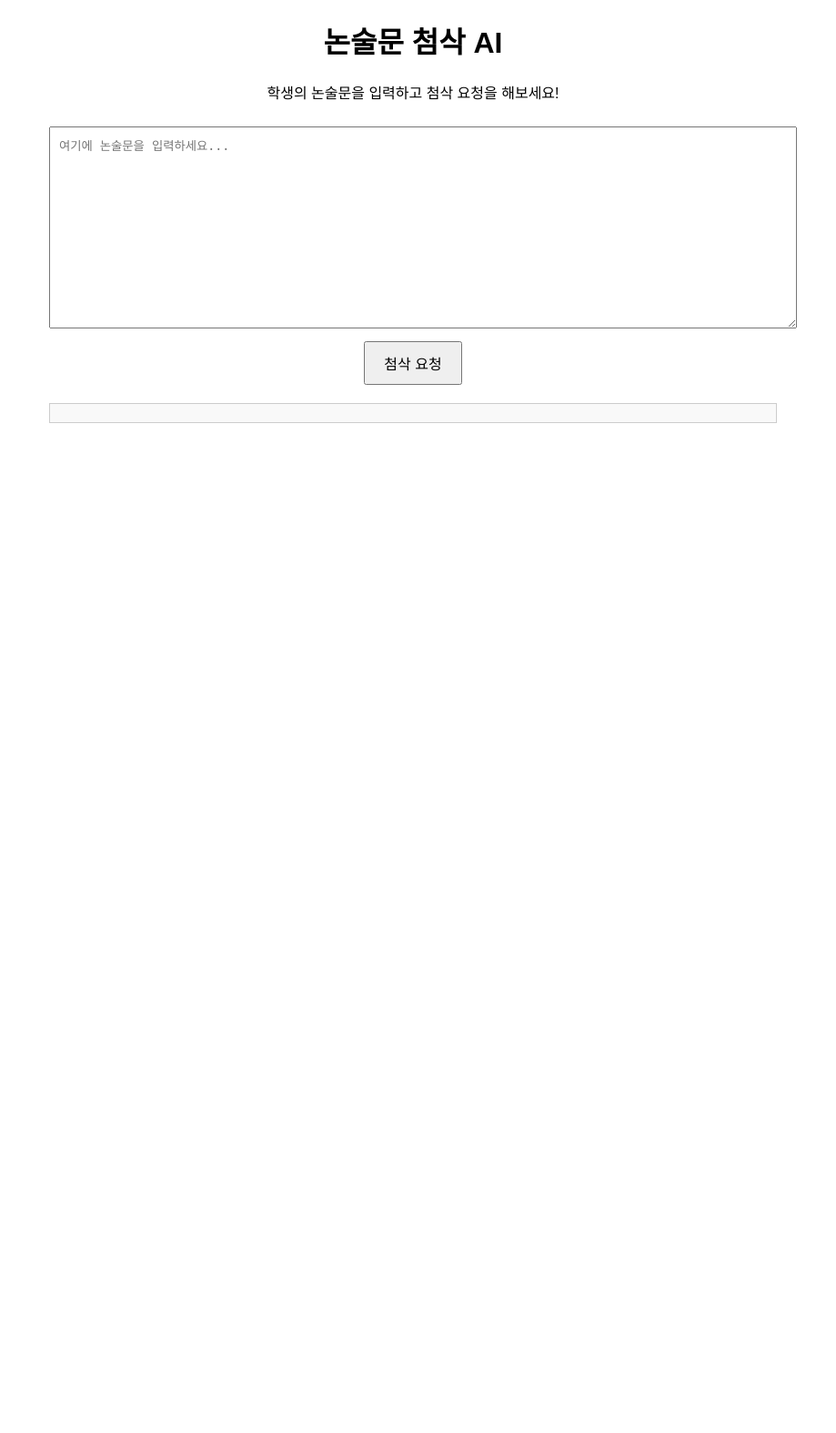
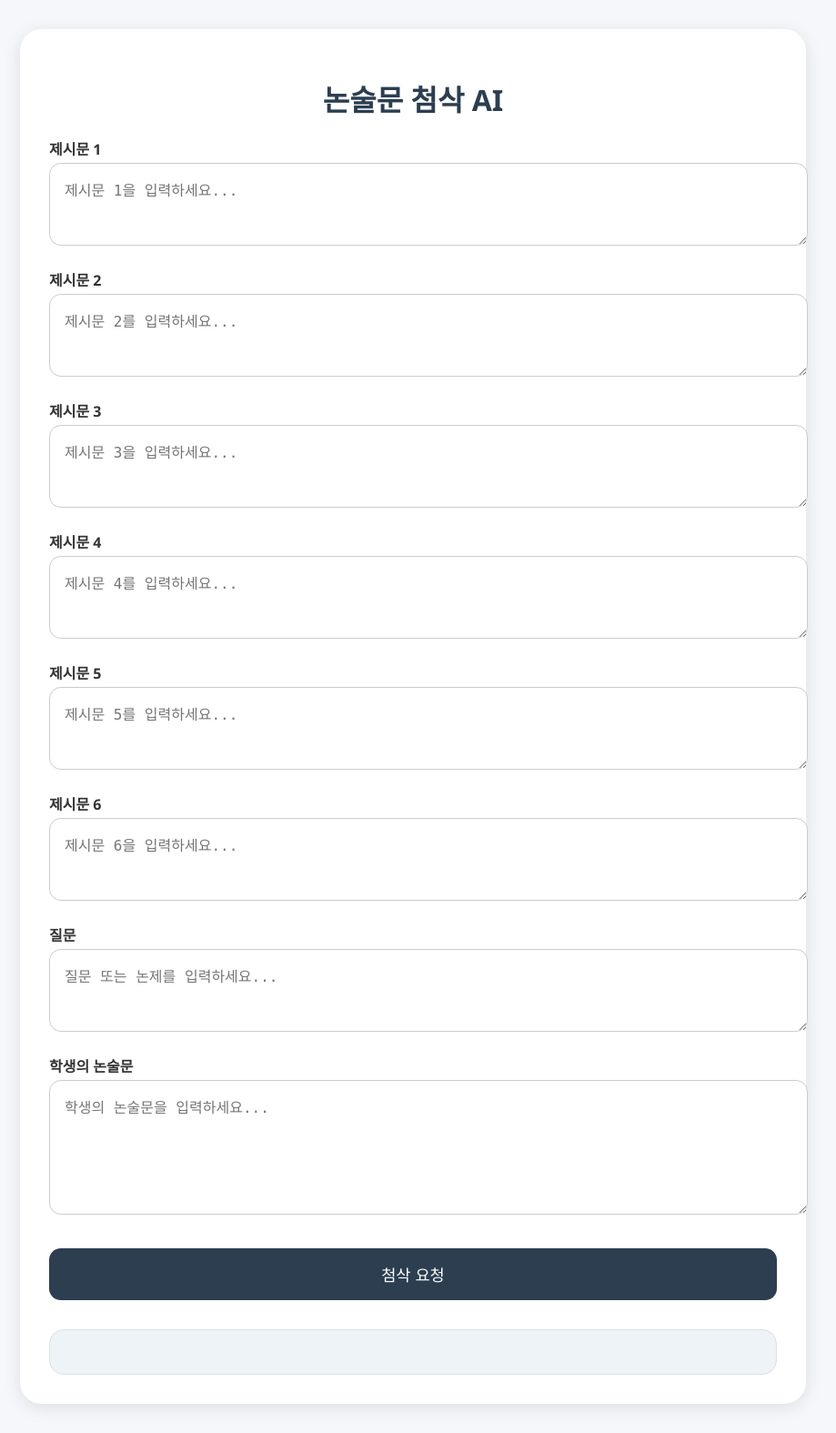
Before and after one commit to cho-huiseong/flask-essay-review, a Flask app: page / in a window 1280 px wide. Shown: the whole page at 91% size, without its empty margins (186-1105 px from the left). Before the commit the page ends 465 px from the top, so only its background shows below. Run offline with Flask 3, Linux system fonts and the light colour scheme.

Commit message:
Update: UI 개선 및 Render 배포 준비 완료

```diff
--- a/templates/index.html
+++ b/templates/index.html
@@ -2,60 +2,130 @@
 <html lang="ko">
 <head>
   <meta charset="UTF-8">
-    <meta name="viewport" content="width=device-width, initial-scale=1.0">
   <title>논술문 첨삭 AI</title>
   <style>
-        body { font-family: Arial, sans-serif; max-width: 800px; margin: 20px auto; text-align: center; }
-        textarea { width: 100%; height: 200px; padding: 10px; margin: 10px 0; }
-        button { padding: 10px 20px; font-size: 16px; }
-        #result { margin-top: 20px; padding: 10px; border: 1px solid #ccc; background-color: #f9f9f9; text-align: left; }
+    body {
+      font-family: 'Segoe UI', Tahoma, Geneva, Verdana, sans-serif;
+      background-color: #f5f7fa;
+      margin: 0;
+      padding: 2rem;
+      color: #333;
+    }
+
+    .container {
+      max-width: 800px;
+      margin: 0 auto;
+      background: #fff;
+      padding: 2rem;
+      border-radius: 1.5rem;
+      box-shadow: 0 4px 20px rgba(0, 0, 0, 0.1);
+    }
+
+    h1 {
+      text-align: center;
+      color: #2c3e50;
+      margin-bottom: 1rem;
+    }
+
+    label {
+      display: block;
+      margin-top: 1.2rem;
+      font-weight: 600;
+    }
+
+    textarea {
+      width: 100%;
+      padding: 1rem;
+      margin-top: 0.3rem;
+      border: 1px solid #ccc;
+      border-radius: 0.8rem;
+      resize: vertical;
+      font-size: 1rem;
+    }
+
+    button {
+      display: block;
+      width: 100%;
+      padding: 1rem;
+      background-color: #2c3e50;
+      color: #fff;
+      border: none;
+      border-radius: 0.8rem;
+      font-size: 1.1rem;
+      margin-top: 2rem;
+      cursor: pointer;
+    }
+
+    button:hover {
+      background-color: #34495e;
+    }
+
+    #feedback {
+      margin-top: 2rem;
+      white-space: pre-wrap;
+      background: #eef3f7;
+      padding: 1.5rem;
+      border-radius: 1rem;
+      border: 1px solid #dce1e7;
+    }
   </style>
 </head>
 <body>
+  <div class="container">
     <h1>논술문 첨삭 AI</h1>
-    <p>학생의 논술문을 입력하고 첨삭 요청을 해보세요!</p>
+    <form id="essayForm">
 
-    <textarea id="essay" placeholder="여기에 논술문을 입력하세요..."></textarea><br>
-    <button onclick="submitEssay()">첨삭 요청</button>
+      <!-- 제시문 1~6 -->
+      <label>제시문 1</label>
+      <textarea name="passage1" rows="3" placeholder="제시문 1을 입력하세요..."></textarea>
+      <label>제시문 2</label>
+      <textarea name="passage2" rows="3" placeholder="제시문 2를 입력하세요..."></textarea>
+      <label>제시문 3</label>
+      <textarea name="passage3" rows="3" placeholder="제시문 3을 입력하세요..."></textarea>
+      <label>제시문 4</label>
+      <textarea name="passage4" rows="3" placeholder="제시문 4를 입력하세요..."></textarea>
+      <label>제시문 5</label>
+      <textarea name="passage5" rows="3" placeholder="제시문 5를 입력하세요..."></textarea>
+      <label>제시문 6</label>
+      <textarea name="passage6" rows="3" placeholder="제시문 6을 입력하세요..."></textarea>
 
-    <div id="result"></div>
+      <label>질문</label>
+      <textarea id="question" rows="3" placeholder="질문 또는 논제를 입력하세요..."></textarea>
+
+      <label>학생의 논술문</label>
+      <textarea id="essay" rows="6" placeholder="학생의 논술문을 입력하세요..."></textarea>
+
+      <button type="submit">첨삭 요청</button>
+    </form>
+
+    <div id="feedback"></div>
+  </div>
 
   <script>
-        async function submitEssay() {
-            const essayText = document.getElementById("essay").value;
+    document.getElementById("essayForm").addEventListener("submit", async function(e) {
+      e.preventDefault();
+      const form = e.target;
 
-            if (!essayText.trim()) {
-                alert("논술문을 입력하세요.");
-                return;
-            }
+      // 제시문 1~6을 모두 하나의 문자열로 합침
+      const passage = [1,2,3,4,5,6]
+        .map(i => form[`passage${i}`].value.trim())
+        .filter(p => p.length > 0)
+        .map((p, i) => `[제시문 ${i + 1}]
+${p}`)
+        .join("\n\n");
 
-            document.getElementById("result").innerHTML = "🔍 GPT-4 Turbo가 첨삭 중입니다...";
+      const question = document.getElementById("question").value;
+      const essay = document.getElementById("essay").value;
 
-            try {
-                // ✅ API 요청을 Render 배포 주소로 변경
-                const response = await fetch("https://flask-essay-review.onrender.com/review", {
+      const response = await fetch("/review", {
         method: "POST",
         headers: { "Content-Type": "application/json" },
-                    body: JSON.stringify({ essay: essayText })
+        body: JSON.stringify({ passage, question, essay })
       });
 
-                const data = await response.json();
-
-                if (data.feedback) {
-                    document.getElementById("result").innerHTML = `
-                        <strong>✅ GPT-4 Turbo 첨삭 결과:</strong><br><br>${data.feedback}
-                    `;
-                } else if (data.error) {
-                    document.getElementById("result").innerHTML = `<strong>❌ 오류 발생:</strong> ${data.error}`;
-                } else {
-                    document.getElementById("result").innerHTML = `<strong>❓ 알 수 없는 오류가 발생했습니다.</strong>`;
-                }
-
-            } catch (error) {
-                console.error("🚨 API 요청 실패:", error);
-                document.getElementById("result").innerHTML = `<strong>❌ 서버 오류 발생:</strong> 자세한 내용은 콘솔을 확인하세요.`;
-            }
-        }
+      const result = await response.json();
+      document.getElementById("feedback").innerText = result.feedback;
+    });
   </script>
 </body>
 </html>
```
Lines whose indentation alone changed are shown as unchanged.
